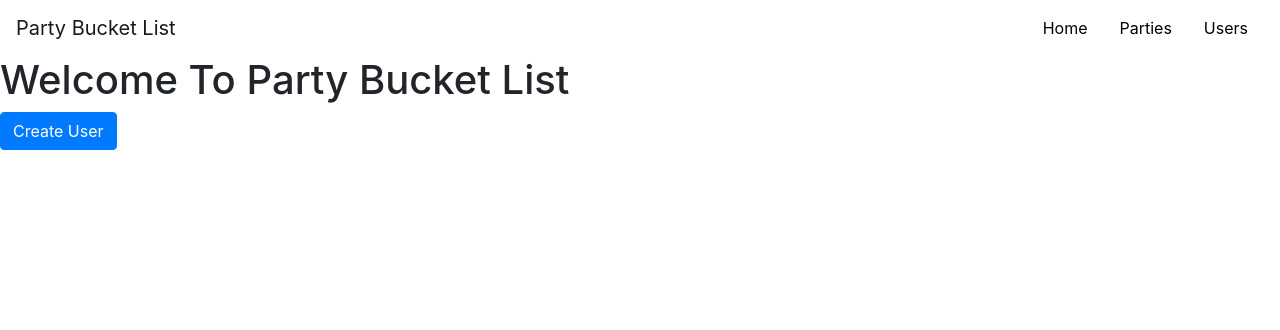
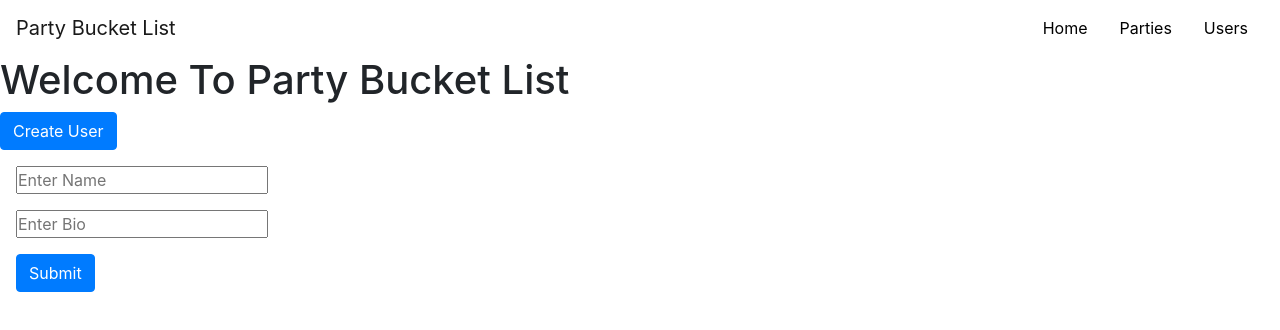
Before and after one commit to ChristopherZalapa/FinalProject, a React (Create React App) app in the folder client/: page / in a window 1280 px wide. Shown: the top 330 px of the page. Built offline with nearby package versions, Linux system fonts and the light colour scheme.

Commit message:
User Form Lined Up

```diff
--- a/client/src/App.css
+++ b/client/src/App.css
@@ -8,11 +8,11 @@ a.nav-link {
     color: black;
 }
 
-.entryName {
+.entryForm {
     display: block;
     margin: 1em;
 }
-
+/*
 .entryLocation {
     display: block;
     margin: 1em;
@@ -26,4 +26,9 @@ a.nav-link {
 .entryBtn {
     display: block;
     margin: 1em;
+} */
+
+.userForm {
+    display: block;
+    margin: 1em;
 }
--- a/client/src/components/EntryForm.js
+++ b/client/src/components/EntryForm.js
@@ -39,22 +39,22 @@ const EntryForm = () => {
     }
 
     return (
-      <form onSubmit={handelSubmit} className="entryForm">
+      <form onSubmit={handelSubmit}>
         <input
           onChange = {nameChange}
-          className="entryName"
+          className="entryForm"
           type="text"
           placeholder="Name:"
         />
         <input
           onChange = {locationChange}
-          className="entryLocation"
+          className="entryForm"
           type="text"
           placeholder="Location:"
         />
         <input
           onChange = {whenChange}
-          className="entryWhen"
+          className="entryForm"
           type="text"
           placeholder="When:"
         />
@@ -65,62 +65,3 @@ const EntryForm = () => {
 }
 
 export default EntryForm;
-
-
-
-
-
-
-// import React, { useEffect, useState } from 'react'
-
-// const EntryForm = () => {
-//   const [name, setName] = useState('');
-//   const [location, setLocation] = useState('');
-//   const [when, setWhen] = useState('');
-//   const [attended, setAttended] = useState('');
-
-//   const nameChange = (event) => {
-//     setName(event.target.value);
-//   }
-//   const locationChange = (event) => {
-//     setLocation(event.target.value);
-//   }
-//   const whenChange = (event) => {
-//     setWhen(event.target.value);
-//   }
-//   const buttonChange = (event) => {
-//     setAttended(event.target.value);
-//   }
-
-// useEffect(() => {
-
-// }, []);
-
-
-//     return (
-//       <form className="entryForm">
-//         <input
-//           onChange = {nameChange}
-//           className="entryName"
-//           type="text"
-//           placeholder="Name:"
-//         />
-//         <input
-//           onChange = {locationChange}
-//           className="entryLocation"
-//           type="text"
-//           placeholder="Location:"
-//         />
-//         <input
-//           onChange = {whenChange}
-//           className="entryWhen"
-//           type="text"
-//           placeholder="When:"
-//         />
-//         <button type="submit" onChange = {buttonChange} className="btn btn-primary entryBtn">Submit</button>
-//       </form>
-//     )
-
-// }
-
-// export default EntryForm;
--- a/client/src/components/UserForm.js
+++ b/client/src/components/UserForm.js
@@ -11,8 +11,45 @@ const UserForm = () => {
 
   const handelSubmit = (event) => {
     event.preventDefault();
-
+    const temp = {
+      name: name,
+      bio: bio,
+      parties: parties
+    }
+    UserModel.addUser(temp).then((response) => {
+      console.log(response);
+      history.push('/users');
+    })
   }
 
+  const nameChange = (event) => {
+    setName(event.target.value);
+  }
+  const bioChange = (event) => {
+    setBio(event.target.value);
+  }
+  const partiesChange = (event) => {
+    setParties(event.target.value);
+  }
+
+return (
+  <form onSubmit={handelSubmit}>
+    <input
+      onChange = {nameChange}
+      className = "userForm"
+      type = 'text'
+      placeholder = 'Enter Name'
+    />
+    <input
+      onChange = { bioChange }
+      className = "userForm"
+      type = "text"
+      placeholder = "Enter Bio"
+    />
+    <button type = "submit" onChange = {partiesChange} className="btn btn-primary userForm">Submit</button>
+  </form>
+)
 
 }
+
+export default UserForm;
--- a/client/src/models/user.js
+++ b/client/src/models/user.js
@@ -6,7 +6,9 @@ class UserModel {
   static all = () => {
     return axios.get(endPoint);
   }
-
+  static addUser(obj){
+    return axios.post(endPoint, obj)
+  }
 }
 
 export default UserModel;
--- a/client/src/pages/HomePage.js
+++ b/client/src/pages/HomePage.js
@@ -1,6 +1,6 @@
 import React, { Component } from 'react';
 import { Link } from 'react-router-dom';
-// import EntryForm from '../components/EntryForm'
+import UserForm from '../components/UserForm'
 
 class HomePage extends Component {
   render() {
@@ -10,7 +10,7 @@ class HomePage extends Component {
         <Link to="/users">
           <button className="btn btn-primary">Create User</button>
         </Link>
-        {/* <EntryForm /> */}
+        <UserForm />
       </div>
     )
   }
```
Also changed, not shown: 1 other file (tests, documents, lock files or other folders). Lines whose indentation alone changed are shown as unchanged.
